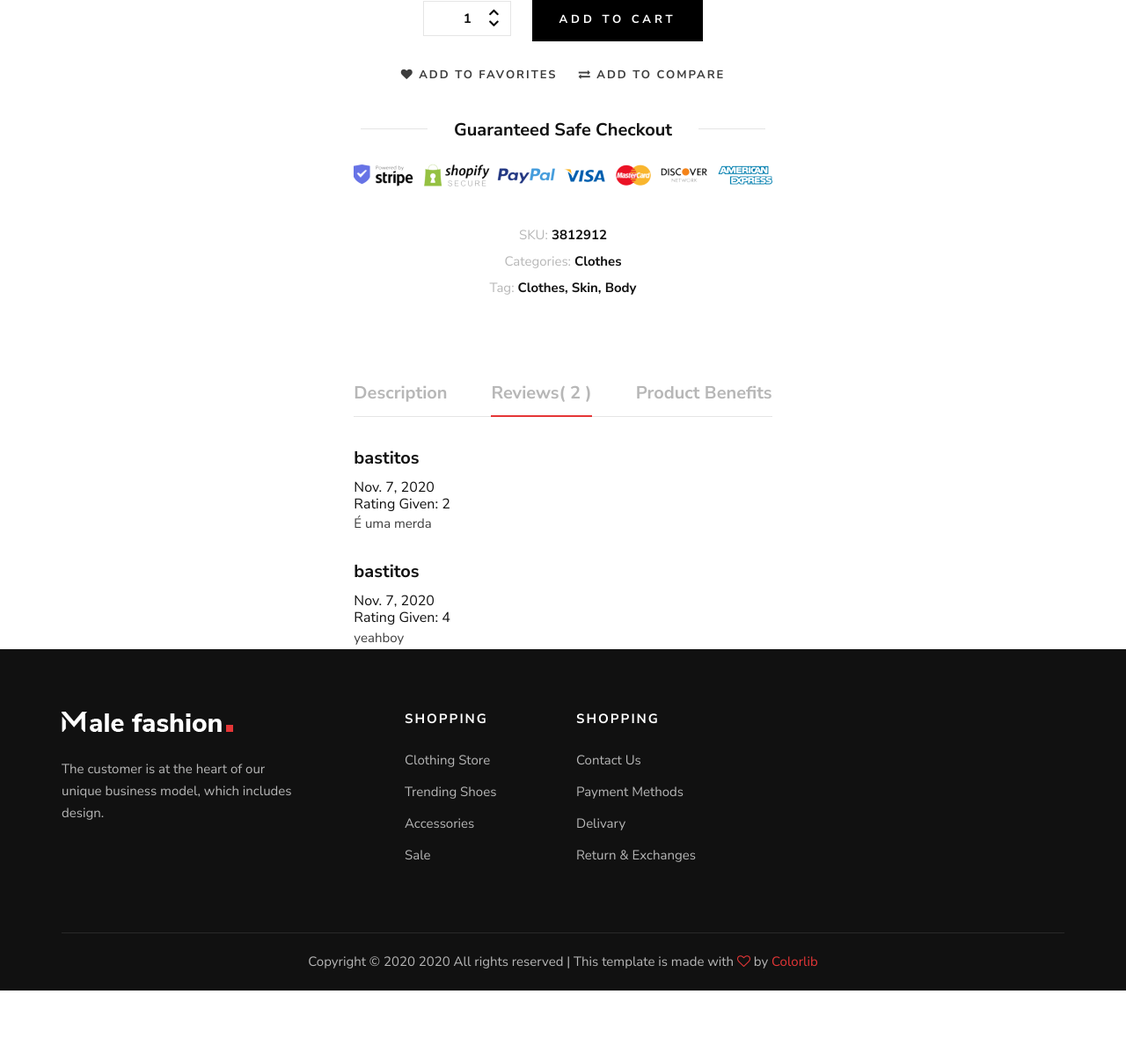
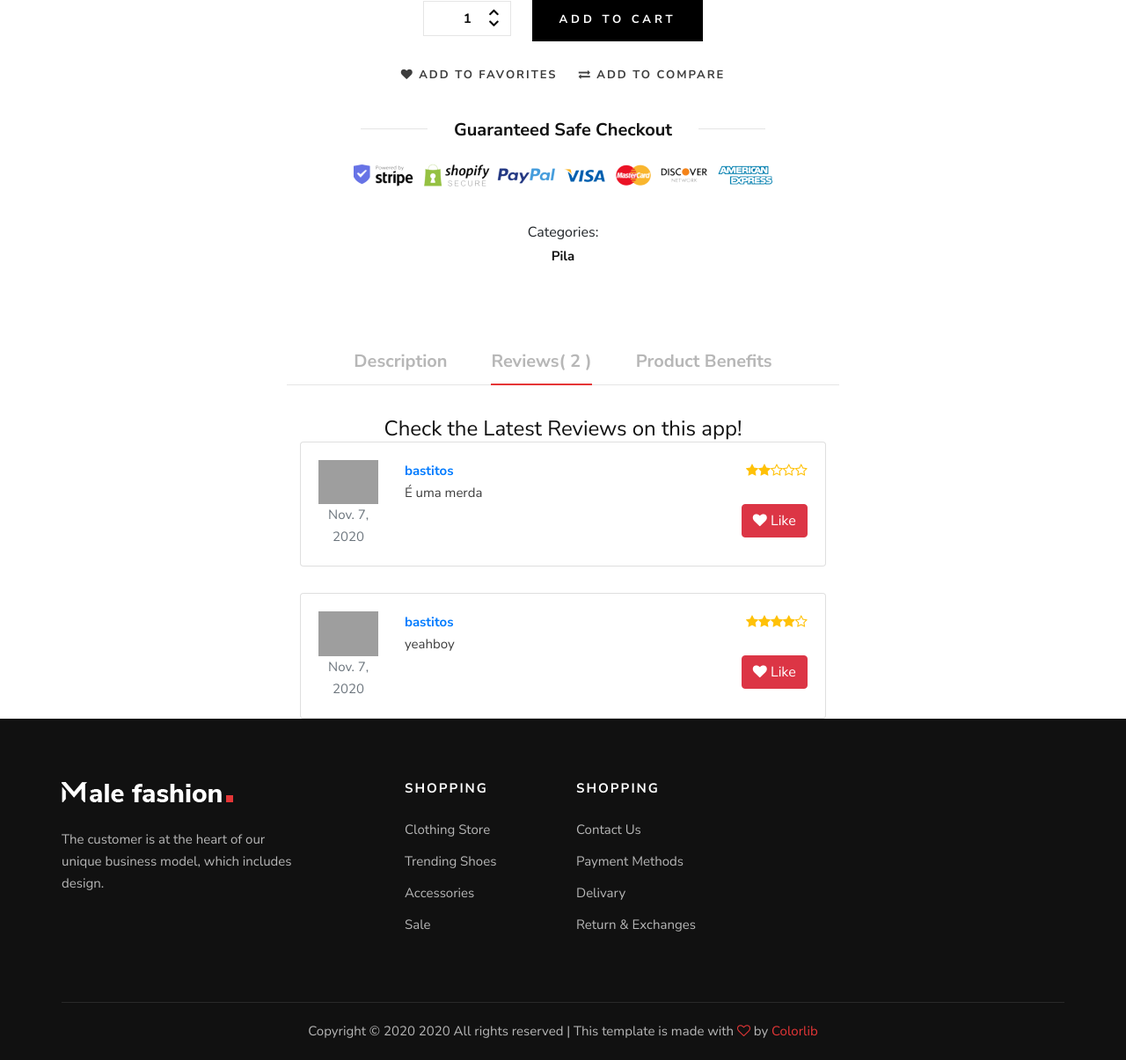
Before and after one commit to hugofpaiva/tpw-p1, a Django app: page /shop/product/1/ in a window 1280 px wide, after a click that opens the changed part. Shown: the part 1091-2296 px from the top of the page at 88% size. Before the commit the page ends 2217 px from the top, so only its background shows below. Run offline with Django 3.2, Linux system fonts and the light colour scheme; data comes from the database, SQL or seed files in the repository; some libraries are stand-ins or nearby versions; grey boxes are pictures that could not be loaded.

Commit message:
Apenas as Reviews mais bonitinhas

```diff
--- a/webproj/app/models.py
+++ b/webproj/app/models.py
@@ -9,6 +9,8 @@
 
 class Category(models.Model):
     title=models.CharField(max_length=50,unique=True)
+    def __str__(self):
+        return str(self.title)
 
 class Product(models.Model):
     name=models.CharField(max_length=50,unique=True)
--- a/webproj/app/templates/productdetails.html
+++ b/webproj/app/templates/productdetails.html
@@ -114,9 +114,10 @@
                                 <h5><span>Guaranteed Safe Checkout</span></h5>
                                 <img src="img/shop-details/details-payment.png" alt="">
                                 <ul>
-                                    <li><span>SKU:</span> 3812912</li>
-                                    <li><span>Categories:</span> Clothes</li>
-                                    <li><span>Tag:</span> Clothes, Skin, Body</li>
+                                    <span>Categories:</span>
+                                    {% for cat in prod.category.all %}
+                                       <li> {{ cat }}</li>
+                                    {% endfor %}
                                 </ul>
                             </div>
                         </div>
@@ -140,12 +141,8 @@
                             <div class="tab-content">
                                 <div class="tab-pane active" id="tabs-5" role="tabpanel">
                                     <div class="product__details__tab__content">
-                                        <p class="note">Nam tempus turpis at metus scelerisque placerat nulla deumantos
-                                            solicitud felis. Pellentesque diam dolor, elementum etos lobortis des mollis
-                                            ut risus. Sedcus faucibus an sullamcorper mattis drostique des commodo
-                                        pharetras loremos.</p>
+                                        <p class="note">Product Information</p>
                                         <div class="product__details__tab__content__item">
-                                            <h5>Products Information</h5>
                                             <p>{{ prod.description }}</p>
                                         </div>
 
@@ -154,19 +151,43 @@
                                 <div class="tab-pane" id="tabs-6" role="tabpanel">
                                     <div class="product__details__tab__content">
                                         {% if revs %}
+                                        <h4 class="text-center">Check the Latest Reviews on this app!</h4>
                                         {% for rev in revs %}
                                             <div class="product__details__tab__content__item">
-                                            <div>
-                                                <h5>{{ rev.author }}</h5>
-                                                <h6>{{ rev.date }}</h6>
-                                                <h6>Rating Given: {{ rev.rating }}</h6>
+                                            <div class="container">
+
+                                                <div class="card">
+                                                    <div class="card-body">
+                                                        <div class="row">
+                                                            <div class="col-md-2">
+                                                                <img src="https://image.ibb.co/jw55Ex/def_face.jpg" class="img img-rounded img-fluid"/>
+                                                                <p class="text-secondary text-center">{{ rev.date }}</p>
+                                                            </div>
+                                                            <div class="col-md-10">
+                                                                <p>
+                                                                    <a class="float-left" href="https://maniruzzaman-akash.blogspot.com/p/contact.html"><strong>{{ rev.author }}</strong></a>
+                                                                    {% for _ in rev.nEmptyStars %}
+                                                                          <span class="float-right"><i class="text-warning fa fa-star-o"></i></span>
+                                                                    {% endfor %}
+                                                                 {% for _ in rev.nStars %}
+                                                                          <span class="float-right"><i class="text-warning fa fa-star"></i></span>
+                                                                    {% endfor %}
+                                                               </p>
+                                                               <div class="clearfix"></div>
+                                                                <p>{{ rev.body }}</p>
+                                                                <p>
+                                                                    <a class="float-right btn text-white btn-danger"> <i class="fa fa-heart"></i> Like</a>
+                                                               </p>
+                                                            </div>
+                                                        </div>
+
+                                                    </div>
+                                                </div>
                                             </div>
-                                                <p>{{ rev.body}}</p>
-
                                             </div>
                                         {% endfor %}
                                         {% else %}
-                                        <p>There are no Reviews for this Product!</p>
+                                        <h3 class="text-center">There are no Reviews for this Product!</h3>
                                         {% endif %}
                                     </div>
                                 </div>
--- a/webproj/app/views.py
+++ b/webproj/app/views.py
@@ -162,6 +162,10 @@
     #try:
     product=Product.objects.get(id=idprod)
     reviews=Reviews.objects.filter(product=product)
+    for review in reviews:
+        review.nStars=range(int(review.rating))
+        review.nEmptyStars=range(5-int(review.rating))
+        print(review.nStars,review.nEmptyStars)
     rate = reviews.aggregate(Avg('rating'))['rating__avg']
     if rate:
         product.rate = rate
@@ -170,6 +174,8 @@
     product.nStars = range(int(product.rate))
     product.nEmptyStars = range(5 - int(product.rate))
     productbenefits=Prod_Benefits.objects.filter(product=product)
+    categories=product.category.all()
+    print(categories)
     ##except:
         ##return HttpResponseNotFound('<h1>Page not found</h1>')
     return render(request,'productdetails.html',{'prod':product, 'revs':reviews, 'prodbenefs':productbenefits})
```
